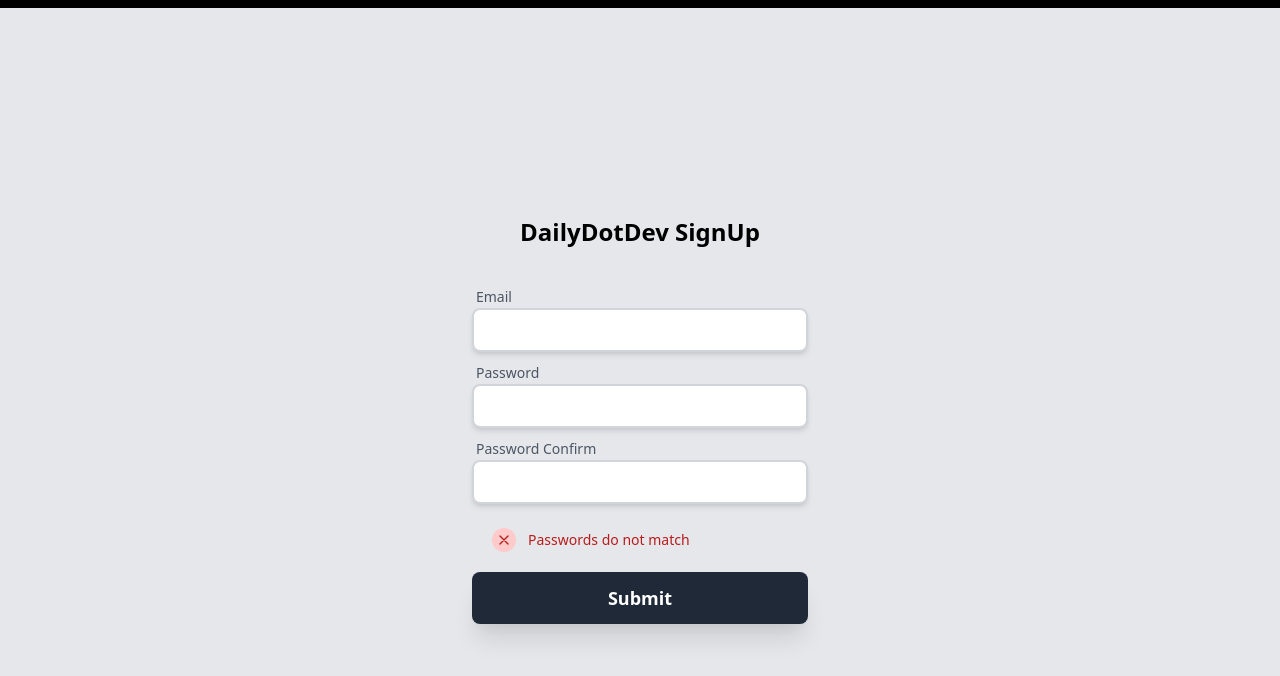
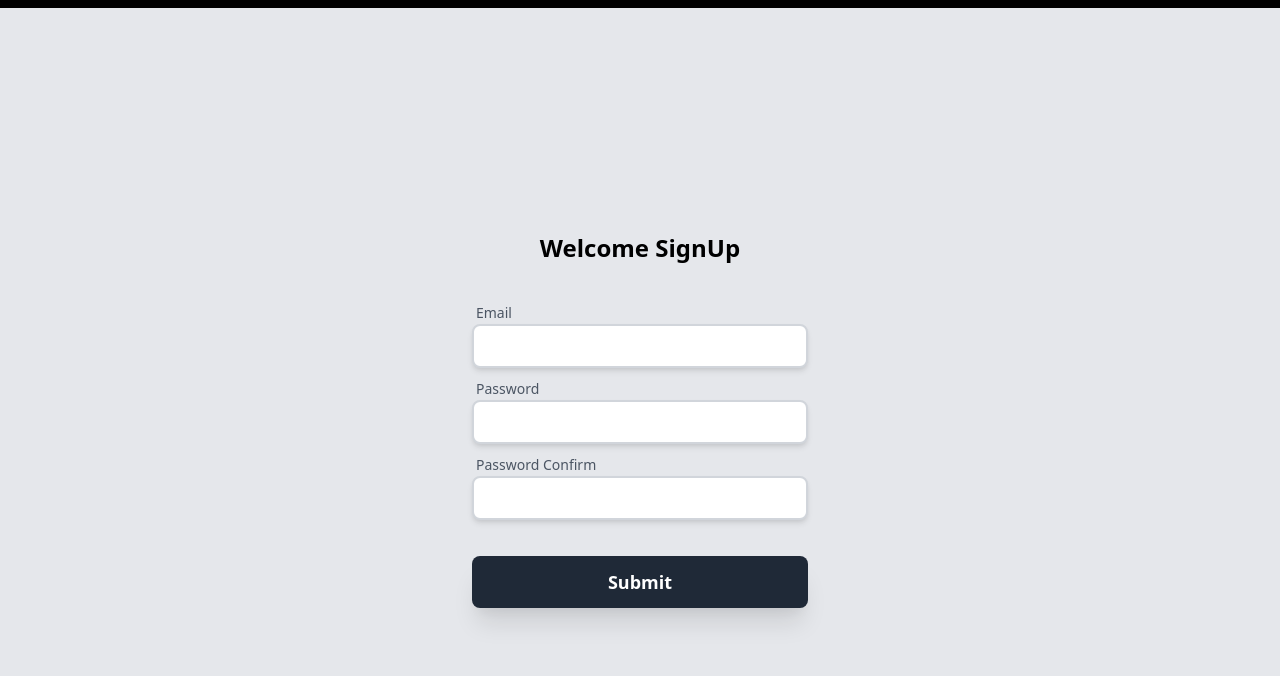
Before and after one commit to lawrenceagles/alpine-signUp-and-signIn, a plain HTML site: page index.html in a window 1280 px wide. Drawn offline with nearby package versions, Linux system fonts and the light colour scheme.

Commit message:
finished reactive validation

```diff
--- a/index.html
+++ b/index.html
@@ -37,7 +37,7 @@
                 <div class="w-full relative">
                     <div class="mt-6">
                         <div class="text-center font-semibold text-black text-2xl">
-                            DailyDotDev SignUp
+                            Welcome SignUp
                         </div>
 
                         <form action="/register" method="POST" class="mt-8" @submit.prevent="submitData">
@@ -107,25 +107,25 @@
                                                 x-text="formData.password.length > 7 ? 'The minimum length is reached' : 'At least 8 characters required' "></span>
                                         </li>
 
-                                        <li class="flex items-center py-1">
-                                            <div :class="{'bg-green-200 text-green-700': formData.password === formData.password_confirm && formData.password.length > 0, 'bg-red-200 text-red-700':formData.password !== formData.password_confirm || formData.password.length === 0}"
+                                        <li x-show="formData.password_confirm > 0" class="flex items-center py-1">
+                                            <div :class="{'bg-green-200 text-green-700': formData.password === formData.password_confirm, 'bg-red-200 text-red-700':formData.password !== formData.password_confirm}"
                                                 class=" rounded-full p-1 fill-current ">
                                                 <svg class="w-4 h-4" fill="none" viewBox="0 0 24 24"
                                                     stroke="currentColor">
                                                     <path
-                                                        x-show="formData.password === formData.password_confirm && formData.password.length > 0"
+                                                        x-show="formData.password === formData.password_confirm"
                                                         stroke-linecap="round" stroke-linejoin="round" stroke-width="2"
                                                         d="M5 13l4 4L19 7" />
                                                     <path
-                                                        x-show="formData.password !== formData.password_confirm || formData.password.length === 0"
+                                                        x-show="formData.password !== formData.password_confirm"
                                                         stroke-linecap="round" stroke-linejoin="round" stroke-width="2"
                                                         d="M6 18L18 6M6 6l12 12" />
                                                 </svg>
                                             </div>
                                             <span
-                                                :class="{'text-green-700': formData.password === formData.password_confirm && formData.password.length > 0, 'text-red-700':formData.password !== formData.password_confirm || formData.password.length === 0}"
+                                                :class="{'text-green-700': formData.password === formData.password_confirm, 'text-red-700':formData.password !== formData.password_confirm}"
                                                 class="font-medium text-sm ml-3"
-                                                x-text="formData.password === formData.password_confirm && formData.password.length > 0 ? 'Passwords match' : 'Passwords do not match' "></span>
+                                                x-text="formData.password === formData.password_confirm ? 'Passwords match' : 'Passwords do not match' "></span>
                                         </li>
                                     </ul>
                                 </div>
```
